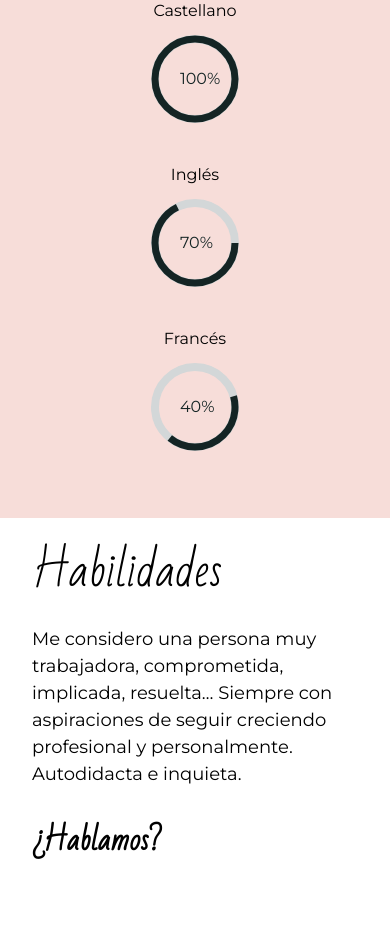
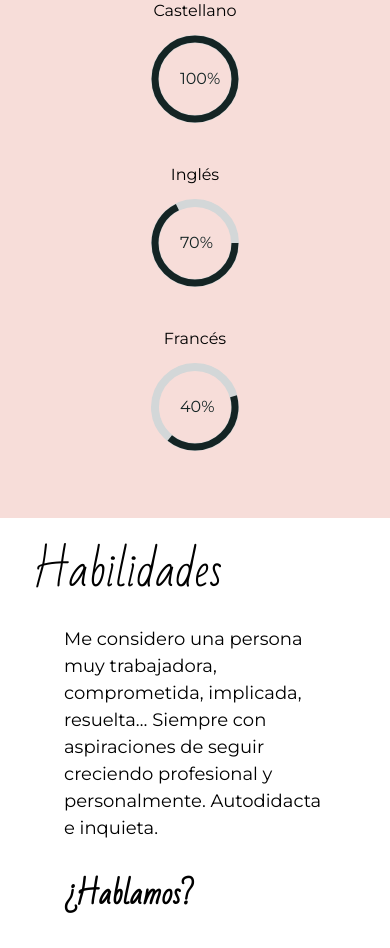
Before and after one commit to mdmperez/mi-primer-portfolio, a plain HTML site: page index.html in a window 390 px wide. Shown: the part 6193-7141 px from the top of the page. Before the commit the page ends 7087 px from the top, so only its background shows below. Drawn offline with Linux system fonts and the light colour scheme.

Commit message:
Ajustes responsive

```diff
--- a/css/styles.css
+++ b/css/styles.css
@@ -886,7 +886,7 @@ progress[value]::-webkit-progress-value {
 @media (max-width: 535px) {
 	.skill__text {
 		max-width: 350px;
-		margin: 0 2rem;
+		margin: 0 4rem;
 	}
 }
 
@@ -900,7 +900,7 @@ progress[value]::-webkit-progress-value {
 	font-weight: bold;
 	font-family: var(--title-ff);
 	font-size: var(--text-s);
-
+	text-align: left;
 }
 
 
```
